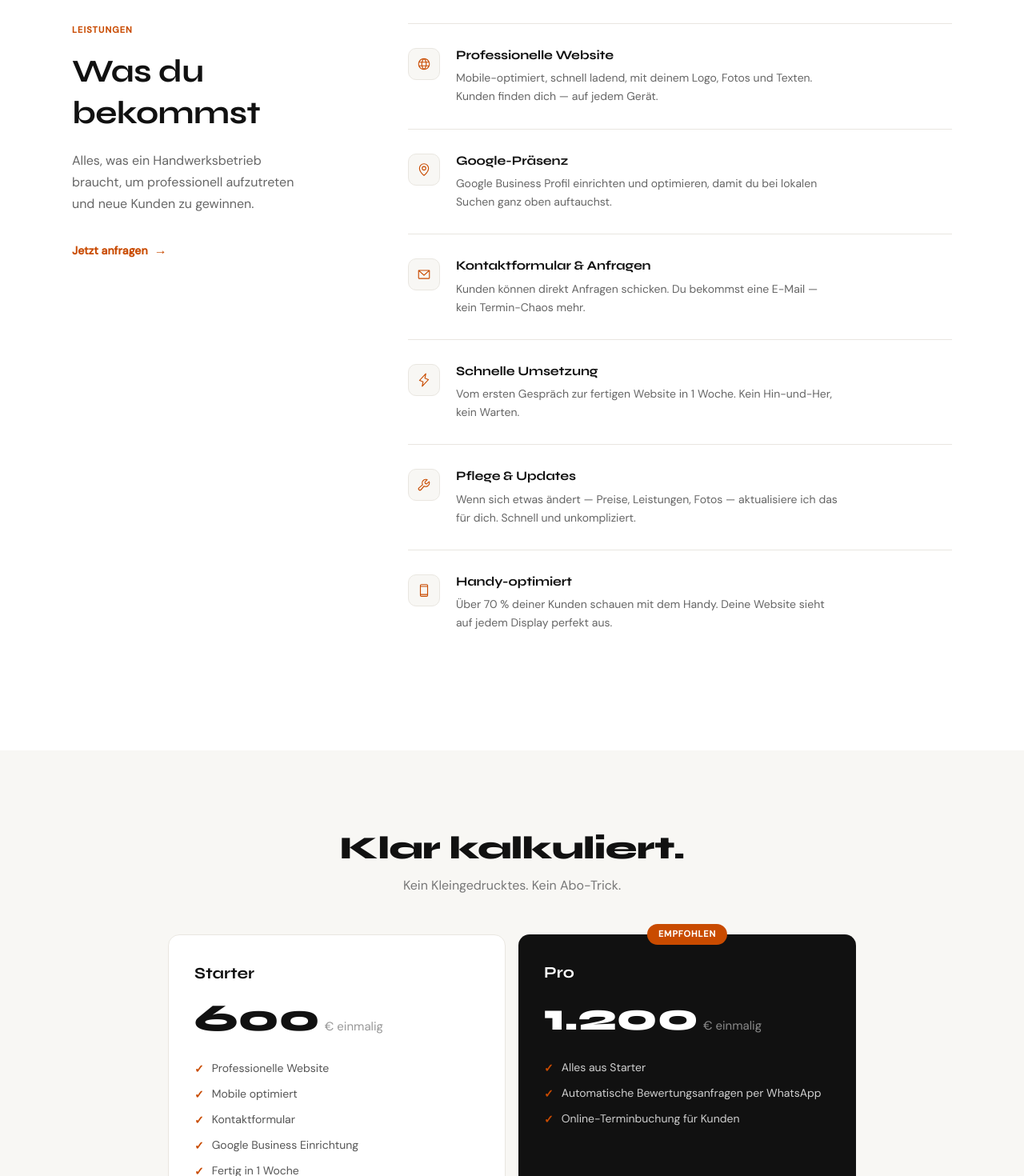
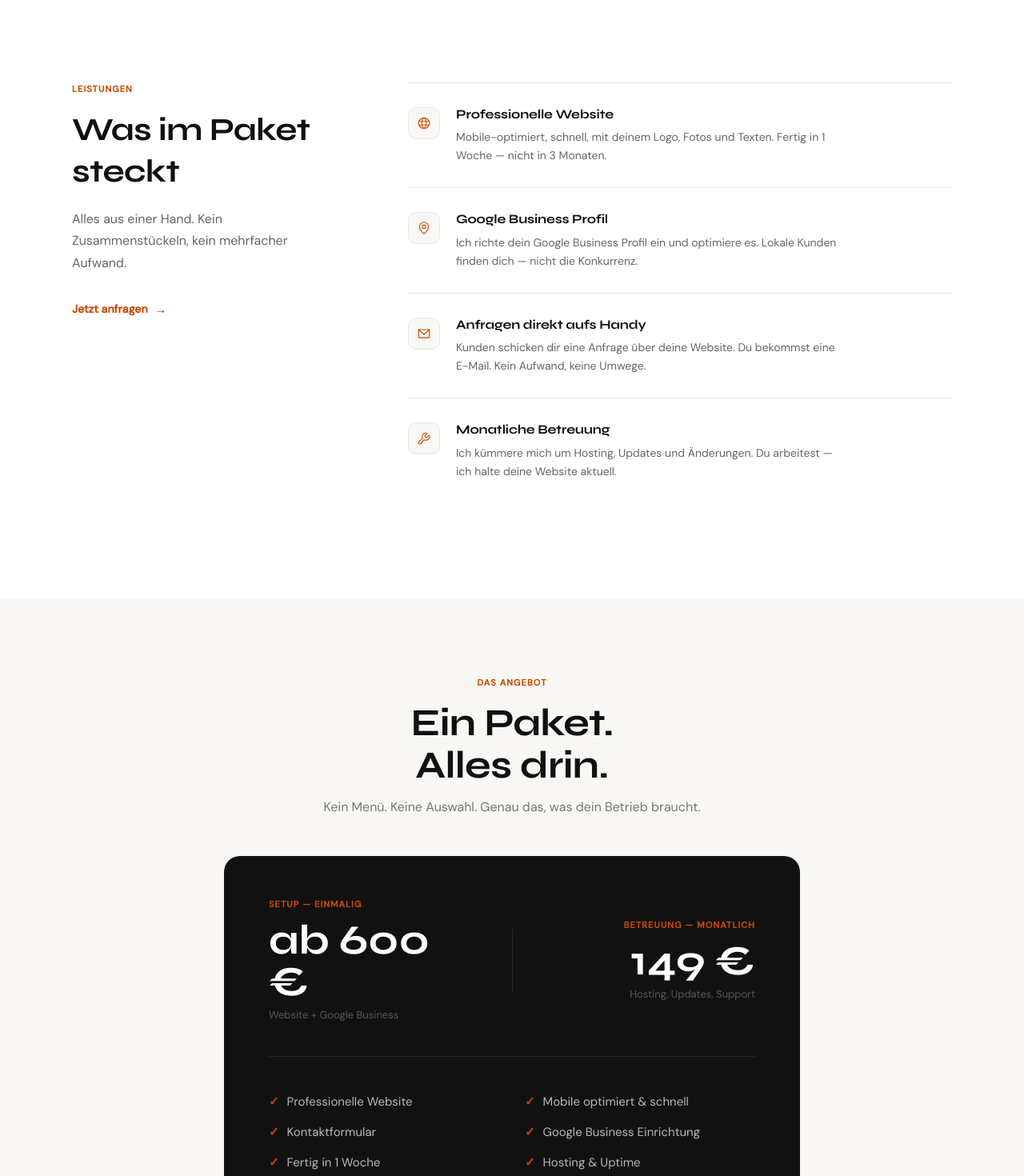
Before and after one commit to michaeldikmd-alt/michael-digital, a Next.js app: page / in a window 1280 px wide. Shown: the part 1280-2750 px from the top of the page at 80% size. Built offline with nearby package versions, Linux system fonts and the light colour scheme.

Commit message:
Website auf ein Angebot fokussiert, Tonalität überarbeitet

```diff
--- a/app/components/Hero.js
+++ b/app/components/Hero.js
@@ -66,9 +66,9 @@ export default function Hero() {
             maxWidth: isMobile ? "none" : 540,
             margin: isMobile ? "0 auto 20px" : "0 0 20px",
           }}>
-            Dein Betrieb.<br />
-            <span style={{ color: "var(--accent)" }}>Online sichtbar.</span><br />
-            Kunden gewinnen.
+            Der Spezialist für<br />
+            <span style={{ color: "var(--accent)" }}>Handwerker-Websites</span><br />
+            in Siegen-Wittgenstein.
           </h1>
 
           <p style={{
@@ -79,7 +79,7 @@ export default function Hero() {
             maxWidth: 440,
             margin: isMobile ? "0 auto 44px" : "0 0 44px",
           }}>
-            Ich baue professionelle Websites für Handwerksbetriebe — schnell, unkompliziert und ohne technischen Aufwand für dich. Einfach anfragen und in 1 Woche live gehen.
+            Ich mache das. Website, Google Business und monatliche Betreuung — ein Paket, ein Preis, fertig in 1 Woche. Du kümmerst dich um deinen Betrieb. Ich mache den Rest.
           </p>
 
           {/* CTA buttons */}
@@ -149,7 +149,7 @@ export default function Hero() {
                 transform: secondaryPressed ? "scale(0.97)" : "scale(1)",
               }}
             >
-              Pakete ansehen
+              Angebot ansehen
             </a>
           </div>
         </div>
@@ -296,7 +296,7 @@ export default function Hero() {
         {[
           { zahl: "1 Wo.", label: "bis zur fertigen Website" },
           { zahl: "100%", label: "Handwerker-Fokus" },
-          { zahl: "fest", label: "Preise, keine Überraschungen" },
+          { zahl: "1", label: "Paket. Kein Menü, keine Auswahl." },
         ].map(({ zahl, label }) => (
           <div key={label} style={{ textAlign: isMobile ? "center" : "left" }}>
             <div style={{
--- a/app/components/Leistungen.js
+++ b/app/components/Leistungen.js
@@ -4,41 +4,29 @@ import {
   Globe,
   MapPin,
   EnvelopeSimple,
-  Lightning,
   Wrench,
-  DeviceMobile,
 } from "@phosphor-icons/react";
 
 const leistungen = [
   {
     Icon: Globe,
     titel: "Professionelle Website",
-    text: "Mobile-optimiert, schnell ladend, mit deinem Logo, Fotos und Texten. Kunden finden dich — auf jedem Gerät.",
+    text: "Mobile-optimiert, schnell, mit deinem Logo, Fotos und Texten. Fertig in 1 Woche — nicht in 3 Monaten.",
   },
   {
     Icon: MapPin,
-    titel: "Google-Präsenz",
-    text: "Google Business Profil einrichten und optimieren, damit du bei lokalen Suchen ganz oben auftauchst.",
+    titel: "Google Business Profil",
+    text: "Ich richte dein Google Business Profil ein und optimiere es. Lokale Kunden finden dich — nicht die Konkurrenz.",
   },
   {
     Icon: EnvelopeSimple,
-    titel: "Kontaktformular & Anfragen",
-    text: "Kunden können direkt Anfragen schicken. Du bekommst eine E-Mail — kein Termin-Chaos mehr.",
-  },
-  {
-    Icon: Lightning,
-    titel: "Schnelle Umsetzung",
-    text: "Vom ersten Gespräch zur fertigen Website in 1 Woche. Kein Hin-und-Her, kein Warten.",
+    titel: "Anfragen direkt aufs Handy",
+    text: "Kunden schicken dir eine Anfrage über deine Website. Du bekommst eine E-Mail. Kein Aufwand, keine Umwege.",
   },
   {
     Icon: Wrench,
-    titel: "Pflege & Updates",
-    text: "Wenn sich etwas ändert — Preise, Leistungen, Fotos — aktualisiere ich das für dich. Schnell und unkompliziert.",
-  },
-  {
-    Icon: DeviceMobile,
-    titel: "Handy-optimiert",
-    text: "Über 70 % deiner Kunden schauen mit dem Handy. Deine Website sieht auf jedem Display perfekt aus.",
+    titel: "Monatliche Betreuung",
+    text: "Ich kümmere mich um Hosting, Updates und Änderungen. Du arbeitest — ich halte deine Website aktuell.",
   },
 ];
 
@@ -108,7 +96,7 @@ export default function Leistungen() {
             color: "#111",
             marginBottom: 20,
           }}>
-            Was du bekommst
+            Was im Paket steckt
           </h2>
 
           <p style={{
@@ -118,7 +106,7 @@ export default function Leistungen() {
             lineHeight: 1.7,
             maxWidth: 300,
           }}>
-            Alles, was ein Handwerksbetrieb braucht, um professionell aufzutreten und neue Kunden zu gewinnen.
+            Alles aus einer Hand. Kein Zusammenstückeln, kein mehrfacher Aufwand.
           </p>
 
           {!isMobile && (
--- a/app/components/Pakete.js
+++ b/app/components/Pakete.js
@@ -1,38 +1,20 @@
 "use client";
 import { useState, useEffect } from "react";
 
-const hauptPakete = [
-  {
-    name: "Starter",
-    preis: "600",
-    einheit: "€ einmalig",
-    features: [
+const features = [
   "Professionelle Website",
-      "Mobile optimiert",
+  "Mobile optimiert & schnell",
   "Kontaktformular",
   "Google Business Einrichtung",
   "Fertig in 1 Woche",
-    ],
-    highlight: false,
-  },
-  {
-    name: "Pro",
-    preis: "1.200",
-    einheit: "€ einmalig",
-    badge: "Empfohlen",
-    features: [
-      "Alles aus Starter",
-      "Automatische Bewertungsanfragen per WhatsApp",
-      "Online-Terminbuchung für Kunden",
-    ],
-    highlight: true,
-  },
+  "Hosting & Uptime",
+  "Updates & Änderungen",
+  "Support per WhatsApp",
 ];
 
 export default function Pakete() {
   const [isMobile, setIsMobile] = useState(false);
-  const [pressed, setPressed] = useState(null);
-  const [betreuungPressed, setBetreuungPressed] = useState(false);
+  const [pressed, setPressed] = useState(false);
 
   useEffect(() => {
     const check = () => setIsMobile(window.innerWidth < 768);
@@ -46,282 +28,182 @@ export default function Pakete() {
       background: "#F8F7F4",
       padding: isMobile ? "64px 20px" : "96px 40px",
     }}>
-      <div style={{ maxWidth: 860, margin: "0 auto" }}>
+      <div style={{ maxWidth: 720, margin: "0 auto" }}>
+
+        <p style={{
+          fontFamily: "var(--font-body), sans-serif",
+          fontSize: 11,
+          fontWeight: 600,
+          color: "var(--accent)",
+          letterSpacing: "0.1em",
+          textTransform: "uppercase",
+          textAlign: "center",
+          marginBottom: 16,
+        }}>Das Angebot</p>
 
         <h2 style={{
           fontFamily: "var(--font-heading), sans-serif",
-          fontWeight: 800,
-          fontSize: isMobile ? 32 : 40,
+          fontWeight: 700,
+          fontSize: isMobile ? 32 : 48,
           color: "#111",
-          marginBottom: 8,
           textAlign: "center",
+          marginBottom: 12,
+          lineHeight: 1.1,
         }}>
-          Klar kalkuliert.
+          Ein Paket.<br />Alles drin.
         </h2>
+
         <p style={{
           fontFamily: "var(--font-body), sans-serif",
           fontSize: 16,
           color: "#777",
           textAlign: "center",
           marginBottom: 48,
+          lineHeight: 1.6,
         }}>
-          Kein Kleingedrucktes. Kein Abo-Trick.
+          Kein Menü. Keine Auswahl. Genau das, was dein Betrieb braucht.
         </p>
 
-        {/* Hauptpakete */}
+        <div style={{
+          background: "#111",
+          borderRadius: 20,
+          padding: isMobile ? "40px 28px" : "52px 56px",
+        }}>
+
+          {/* Price split */}
           <div style={{
             display: "grid",
-          gridTemplateColumns: isMobile ? "1fr" : "1fr 1fr",
-          gap: 16,
-          marginBottom: 16,
-          alignItems: "stretch",
+            gridTemplateColumns: isMobile ? "1fr" : "1fr auto 1fr",
+            gap: isMobile ? 32 : 0,
+            alignItems: "center",
+            marginBottom: 44,
+            paddingBottom: 40,
+            borderBottom: "1px solid rgba(255,255,255,0.08)",
           }}>
-          {hauptPakete.map(({ name, preis, einheit, badge, features, highlight }, index) => (
-            <div
-              key={name}
-              style={{
-                background: highlight ? "#111" : "#fff",
-                border: highlight ? "none" : "1px solid #E9E6E0",
-                borderRadius: 14,
-                padding: isMobile ? 28 : 32,
-                display: "flex",
-                flexDirection: "column",
-                position: "relative",
-              }}
-            >
-              {badge && (
-                <div style={{
-                  position: "absolute",
-                  top: -13,
-                  left: "50%",
-                  transform: "translateX(-50%)",
-                  background: "#C94B00",
-                  color: "#fff",
+
+            {/* Setup */}
+            <div>
+              <p style={{
                 fontFamily: "var(--font-body), sans-serif",
                 fontSize: 11,
                 fontWeight: 600,
-                  letterSpacing: "0.08em",
+                color: "var(--accent)",
+                letterSpacing: "0.1em",
                 textTransform: "uppercase",
-                  padding: "4px 14px",
-                  borderRadius: 100,
-                  whiteSpace: "nowrap",
-                }}>
-                  {badge}
+                marginBottom: 10,
+              }}>Setup — einmalig</p>
+              <div style={{
+                fontFamily: "var(--font-heading), sans-serif",
+                fontWeight: 700,
+                fontSize: isMobile ? 44 : 52,
+                color: "#fff",
+                lineHeight: 1,
+                marginBottom: 6,
+              }}>ab 600 €</div>
+              <p style={{
+                fontFamily: "var(--font-body), sans-serif",
+                fontSize: 13,
+                color: "rgba(255,255,255,0.3)",
+              }}>Website + Google Business</p>
             </div>
+
+            {/* Divider */}
+            {!isMobile && (
+              <div style={{
+                width: 1,
+                height: 80,
+                background: "rgba(255,255,255,0.1)",
+                margin: "0 52px",
+              }} />
             )}
 
+            {/* Betreuung */}
+            <div style={{ textAlign: isMobile ? "left" : "right" }}>
               <p style={{
+                fontFamily: "var(--font-body), sans-serif",
+                fontSize: 11,
+                fontWeight: 600,
+                color: "var(--accent)",
+                letterSpacing: "0.1em",
+                textTransform: "uppercase",
+                marginBottom: 10,
+              }}>Betreuung — monatlich</p>
+              <div style={{
                 fontFamily: "var(--font-heading), sans-serif",
                 fontWeight: 700,
-                fontSize: 20,
-                color: highlight ? "#fff" : "#111",
-                marginBottom: 16,
-              }}>
-                {name}
-              </p>
-
-              <div style={{
-                display: "flex",
-                alignItems: "baseline",
-                gap: 6,
-                marginBottom: 28,
-              }}>
-                <span style={{
-                  fontFamily: "var(--font-heading), sans-serif",
-                  fontWeight: 800,
-                  fontSize: 48,
-                  color: highlight ? "#fff" : "#111",
+                fontSize: isMobile ? 44 : 52,
+                color: "#fff",
                 lineHeight: 1,
-                }}>
-                  {preis}
-                </span>
-                <span style={{
+                marginBottom: 6,
+              }}>149 €</div>
+              <p style={{
                 fontFamily: "var(--font-body), sans-serif",
-                  fontSize: 15,
-                  color: highlight ? "rgba(255,255,255,0.5)" : "#999",
-                }}>
-                  {einheit}
-                </span>
+                fontSize: 13,
+                color: "rgba(255,255,255,0.3)",
+              }}>Hosting, Updates, Support</p>
+            </div>
           </div>
 
+          {/* Features */}
           <ul style={{
             listStyle: "none",
             padding: 0,
-                margin: "0 0 32px",
-                display: "flex",
-                flexDirection: "column",
-                gap: 10,
-                flex: 1,
+            margin: "0 0 44px",
+            display: "grid",
+            gridTemplateColumns: isMobile ? "1fr" : "1fr 1fr",
+            gap: "14px 32px",
           }}>
             {features.map((f) => (
               <li key={f} style={{
                 display: "flex",
-                    alignItems: "flex-start",
+                alignItems: "center",
                 gap: 10,
                 fontFamily: "var(--font-body), sans-serif",
-                    fontSize: 14,
-                    color: highlight ? "rgba(255,255,255,0.8)" : "#555",
-                    lineHeight: 1.5,
+                fontSize: 15,
+                color: "rgba(255,255,255,0.7)",
               }}>
-                    <span style={{
-                      color: "#C94B00",
-                      fontWeight: 700,
-                      flexShrink: 0,
-                      marginTop: 1,
-                    }}>✓</span>
+                <span style={{ color: "var(--accent)", fontWeight: 700, flexShrink: 0 }}>✓</span>
                 {f}
               </li>
             ))}
           </ul>
 
+          {/* CTA */}
           <a
             href="#kontakt"
-                onMouseDown={() => setPressed(index)}
-                onMouseUp={() => setPressed(null)}
-                onMouseLeave={() => setPressed(null)}
+            onMouseDown={() => setPressed(true)}
+            onMouseUp={() => setPressed(false)}
+            onMouseLeave={() => setPressed(false)}
             style={{
-                  display: "block",
-                  textAlign: "center",
-                  background: highlight ? "#C94B00" : "#111",
+              display: "inline-flex",
+              alignItems: "center",
+              gap: 8,
+              background: "var(--accent)",
               color: "#fff",
-                  borderRadius: 8,
-                  padding: "12px 24px",
+              padding: "14px 14px 14px 24px",
+              borderRadius: 100,
+              fontSize: 15,
+              fontWeight: 600,
               fontFamily: "var(--font-body), sans-serif",
-                  fontWeight: 500,
-                  fontSize: 15,
               transition: "transform 150ms cubic-bezier(0.23, 1, 0.32, 1)",
-                  transform: pressed === index ? "scale(0.97)" : "scale(1)",
+              transform: pressed ? "scale(0.97)" : "scale(1)",
             }}
           >
             Jetzt anfragen
+            <span style={{
+              display: "inline-flex",
+              alignItems: "center",
+              justifyContent: "center",
+              width: 36,
+              height: 36,
+              borderRadius: "50%",
+              background: "rgba(255,255,255,0.2)",
+              fontSize: 16,
+              flexShrink: 0,
+            }}>→</span>
           </a>
+
         </div>
-          ))}
-        </div>
-
-        {/* Betreuung — Add-on */}
-        <div style={{
-          background: "#fff",
-          border: "1px solid #E9E6E0",
-          borderRadius: 14,
-          padding: isMobile ? "24px 28px" : "24px 32px",
-          display: "flex",
-          flexDirection: isMobile ? "column" : "row",
-          alignItems: isMobile ? "flex-start" : "center",
-          gap: isMobile ? 20 : 32,
-        }}>
-          <div style={{ flex: 1 }}>
-            <div style={{
-              display: "flex",
-              alignItems: "center",
-              gap: 10,
-              marginBottom: 6,
-            }}>
-              <p style={{
-                fontFamily: "var(--font-heading), sans-serif",
-                fontWeight: 700,
-                fontSize: 18,
-                color: "#111",
-              }}>
-                Betreuung
-              </p>
-              <span style={{
-                fontFamily: "var(--font-body), sans-serif",
-                fontSize: 11,
-                fontWeight: 600,
-                letterSpacing: "0.08em",
-                textTransform: "uppercase",
-                color: "#999",
-                background: "#F8F7F4",
-                border: "1px solid #E9E6E0",
-                borderRadius: 100,
-                padding: "2px 10px",
-              }}>
-                Add-on
-              </span>
-            </div>
-            <p style={{
-              fontFamily: "var(--font-body), sans-serif",
-              fontSize: 13,
-              color: "#999",
-              marginBottom: isMobile ? 14 : 0,
-            }}>
-              Für beide Pakete buchbar
-            </p>
-          </div>
-
-          <ul style={{
-            listStyle: "none",
-            padding: 0,
-            margin: 0,
-            display: "flex",
-            flexDirection: isMobile ? "column" : "row",
-            flexWrap: "wrap",
-            gap: isMobile ? 8 : 20,
-            flex: 2,
-          }}>
-            {["Hosting & Uptime", "Updates & Änderungen", "Support per WhatsApp", "Monatliches Reporting"].map((f) => (
-              <li key={f} style={{
-                display: "flex",
-                alignItems: "center",
-                gap: 7,
-                fontFamily: "var(--font-body), sans-serif",
-                fontSize: 14,
-                color: "#555",
-              }}>
-                <span style={{ color: "#C94B00", fontWeight: 700, flexShrink: 0 }}>✓</span>
-                {f}
-              </li>
-            ))}
-          </ul>
-
-          <div style={{
-            flexShrink: 0,
-            textAlign: isMobile ? "left" : "right",
-          }}>
-            <div style={{
-              fontFamily: "var(--font-heading), sans-serif",
-              fontWeight: 800,
-              fontSize: 28,
-              color: "#111",
-              lineHeight: 1,
-              marginBottom: 2,
-            }}>
-              149 €
-            </div>
-            <div style={{
-              fontFamily: "var(--font-body), sans-serif",
-              fontSize: 13,
-              color: "#999",
-              marginBottom: 14,
-            }}>
-              pro Monat
-            </div>
-            <a
-              href="#kontakt"
-              onMouseDown={() => setBetreuungPressed(true)}
-              onMouseUp={() => setBetreuungPressed(false)}
-              onMouseLeave={() => setBetreuungPressed(false)}
-              style={{
-                display: "inline-block",
-                background: "#F8F7F4",
-                color: "#111",
-                border: "1px solid #E9E6E0",
-                borderRadius: 8,
-                padding: "10px 20px",
-                fontFamily: "var(--font-body), sans-serif",
-                fontWeight: 500,
-                fontSize: 14,
-                whiteSpace: "nowrap",
-                transition: "transform 150ms cubic-bezier(0.23, 1, 0.32, 1)",
-                transform: betreuungPressed ? "scale(0.97)" : "scale(1)",
-              }}
-            >
-              Dazu buchen
-            </a>
-          </div>
-        </div>
-
       </div>
     </section>
   );
```
Lines whose indentation alone changed are shown as unchanged.
